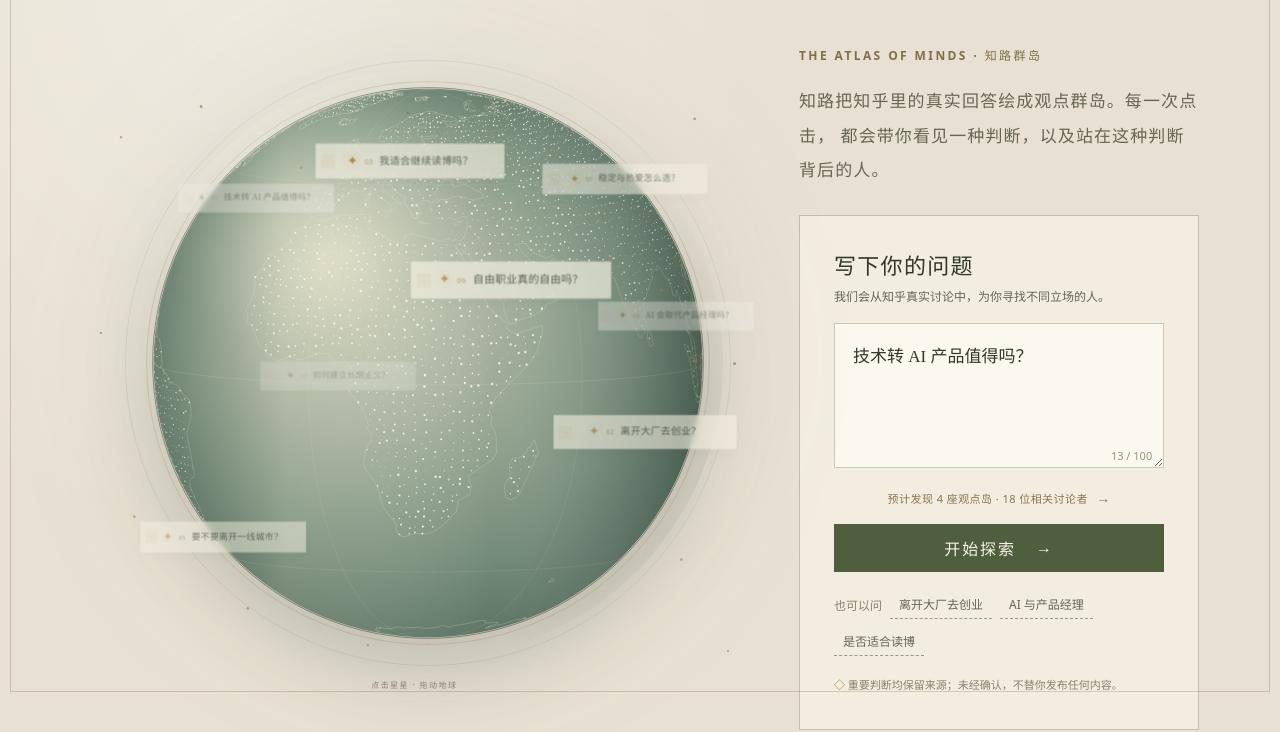
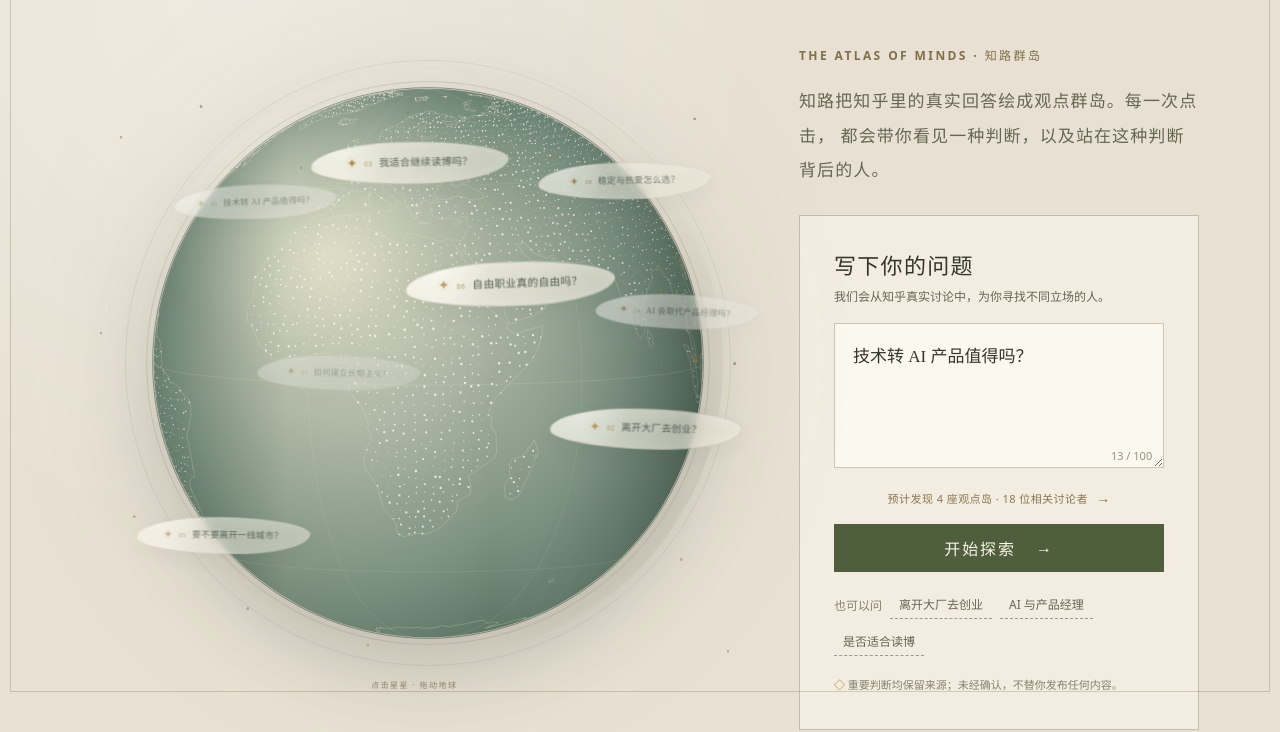
Before and after one commit to lxtayi/zhilu, a website with bundled scripts: page public/index.html in a window 1280 px wide. Shown: the part 98-830 px from the top of the page. Built offline with nearby package versions, Linux system fonts and the light colour scheme; animation ran at ten frames a second; files whose address does not match are found by name.

Commit message:
style(frontend): shape question stars as organic nebula cards

```diff
--- a/public/styles.css
+++ b/public/styles.css
@@ -39,14 +39,22 @@ button, textarea { font: inherit; } button, a { -webkit-tap-highlight-color: tra
 .globe-sheen { position:absolute; inset:0; border-radius:50%; background:radial-gradient(circle at 27% 21%,rgba(255,252,230,.22),transparent 24%),linear-gradient(112deg,rgba(255,255,239,.05),transparent 42%,transparent 72%,rgba(13,24,15,.08)); pointer-events:none; }
 .globe-question-nav { position:absolute; z-index:8; inset:0; pointer-events:none; }
 .globe-question-nav::before { content:""; position:absolute; inset:12px 0 26px; opacity:.58; background-image:radial-gradient(circle at 6% 10%,#a77a32 0 1px,transparent 1.7px),radial-gradient(circle at 18% 5%,#66755f 0 1.2px,transparent 1.8px),radial-gradient(circle at 33% 15%,#b08749 0 1px,transparent 1.7px),radial-gradient(circle at 49% 6%,#657563 0 .8px,transparent 1.5px),radial-gradient(circle at 71% 13%,#9d7537 0 1.1px,transparent 1.8px),radial-gradient(circle at 92% 7%,#61715f 0 1px,transparent 1.7px),radial-gradient(circle at 3% 42%,#6d7b68 0 1px,transparent 1.6px),radial-gradient(circle at 15% 33%,#b58b48 0 .9px,transparent 1.6px),radial-gradient(circle at 87% 35%,#a67b3c 0 1px,transparent 1.8px),radial-gradient(circle at 98% 47%,#627262 0 1.2px,transparent 1.9px),radial-gradient(circle at 8% 72%,#aa8040 0 1px,transparent 1.7px),radial-gradient(circle at 25% 87%,#657565 0 .9px,transparent 1.6px),radial-gradient(circle at 43% 93%,#ad8140 0 1px,transparent 1.7px),radial-gradient(circle at 67% 88%,#687766 0 1.1px,transparent 1.8px),radial-gradient(circle at 90% 79%,#a87f40 0 1px,transparent 1.7px),radial-gradient(circle at 97% 94%,#697768 0 .8px,transparent 1.5px); animation:skyBreath 6s ease-in-out infinite; pointer-events:none; }
-.globe-question-nav .floating-question { --depth-scale:1; position:absolute; width:clamp(148px,17vw,205px); min-height:38px; display:flex; align-items:center; justify-content:center; gap:7px; padding:8px 11px; border:0; border-radius:0; color:#4f584b; background:rgba(246,241,227,.72); font:11px/1.45 var(--serif); letter-spacing:.025em; text-align:center; cursor:pointer; box-shadow:0 5px 18px rgba(50,48,36,.04); backdrop-filter:blur(5px); pointer-events:auto; transform:translate(-50%,-50%) scale(var(--depth-scale)); transform-origin:center; transition:opacity .18s,color .28s,background .28s,box-shadow .28s,transform .18s,scale .32s cubic-bezier(.2,.75,.2,1); }
+.globe-question-nav .floating-question { --depth-scale:1; --tilt:0deg; position:absolute; width:clamp(158px,17vw,215px); min-height:46px; display:flex; align-items:center; justify-content:center; gap:7px; padding:10px 16px; border:1px solid rgba(113,98,66,.16); border-radius:48% 52% 45% 55% / 58% 43% 57% 42%; color:#465247; background:radial-gradient(circle at 16% 22%,rgba(255,254,246,.78),transparent 28%),linear-gradient(135deg,rgba(250,246,234,.9),rgba(229,225,208,.72)); font:11px/1.45 var(--serif); letter-spacing:.025em; text-align:center; cursor:pointer; box-shadow:0 7px 22px rgba(50,48,36,.06),inset 0 0 18px rgba(255,255,255,.3); backdrop-filter:blur(7px); pointer-events:auto; transform:translate(-50%,-50%) scale(var(--depth-scale)); transform-origin:center; rotate:var(--tilt); transition:opacity .18s,color .28s,border-color .28s,background .28s,box-shadow .28s,transform .18s,scale .36s cubic-bezier(.2,.8,.2,1),rotate .36s; }
 .globe-question-nav .floating-question::before { content:"✦"; flex:0 0 auto; color:#a8792f; font:14px/1 var(--serif); text-shadow:0 0 12px rgba(168,121,47,.45); animation:starBreath 3.4s ease-in-out infinite; transition:transform .32s,color .28s,text-shadow .28s; }
-.globe-question-nav .floating-question::after { content:""; position:absolute; left:13px; top:50%; width:1px; height:1px; border-radius:50%; background:#b48439; box-shadow:0 0 0 7px rgba(180,132,57,.07),0 0 20px rgba(180,132,57,.28); }
+.globe-question-nav .floating-question::after { content:""; position:absolute; inset:-5px; border:1px solid transparent; border-radius:53% 47% 57% 43% / 45% 55% 43% 57%; pointer-events:none; transition:border-color .3s,transform .36s; }
 .globe-question-nav .floating-question span { flex:0 0 auto; color:#aa8d5c; font:500 7px/1 var(--sans); letter-spacing:.08em; }
-.globe-question-nav .floating-question:hover, .globe-question-nav .floating-question:focus-visible { outline:none; color:#334537; background:rgba(250,246,235,.91); box-shadow:0 10px 28px rgba(48,52,40,.09); scale:1.035; }
-.globe-question-nav .floating-question.is-active { z-index:10; opacity:1 !important; color:#273d30; background:rgba(252,248,238,.97); box-shadow:0 15px 36px rgba(43,50,38,.14),inset 0 0 0 1px rgba(162,121,55,.24); scale:1.17; }
+.globe-question-nav .floating-question:hover, .globe-question-nav .floating-question:focus-visible { outline:none; opacity:.96 !important; color:#2f4436; border-color:rgba(166,122,51,.34); background:radial-gradient(circle at 18% 20%,rgba(255,255,248,.92),transparent 30%),linear-gradient(135deg,rgba(253,249,238,.97),rgba(232,227,207,.88)); box-shadow:0 13px 32px rgba(48,52,40,.11),0 0 24px rgba(177,132,57,.08); scale:1.06; }
+.globe-question-nav .floating-question:hover::after, .globe-question-nav .floating-question:focus-visible::after { border-color:rgba(168,124,51,.24); transform:scale(1.025) rotate(1deg); }
+.globe-question-nav .floating-question.is-active { --tilt:0deg !important; z-index:10; opacity:1 !important; color:#243b2d; border-color:rgba(172,122,39,.55); background:radial-gradient(circle at 18% 18%,#fffdf3,transparent 32%),linear-gradient(135deg,#fbf5df,#e9dec0); box-shadow:0 18px 42px rgba(43,50,38,.18),0 0 32px rgba(183,124,34,.17),inset 0 0 0 1px rgba(255,253,242,.7); scale:1.24; }
+.globe-question-nav .floating-question.is-active::after { border-color:rgba(183,124,34,.48); transform:scale(1.045) rotate(-1.5deg); }
 .globe-question-nav .floating-question.is-behind:not(.is-active) { filter:saturate(.72); }
 .globe-question-nav .floating-question.is-active::before { color:#b77c22; transform:rotate(45deg) scale(1.35); text-shadow:0 0 18px rgba(183,124,34,.65); animation:none; }
+.question-one, .question-six { --tilt:-2.1deg !important; }
+.question-two, .question-seven { --tilt:1.6deg !important; }
+.question-three, .question-eight { --tilt:-1deg !important; }
+.question-four { --tilt:2.3deg !important; }
+.question-five { --tilt:.8deg !important; }
+.globe-question-nav .floating-question.is-active { --tilt:0deg !important; }
 .question-two::before, .question-six::before { animation-delay:-.7s !important; }
 .question-three::before, .question-seven::before { animation-delay:-1.5s !important; }
 .question-four::before, .question-eight::before { animation-delay:-2.3s !important; }
```
